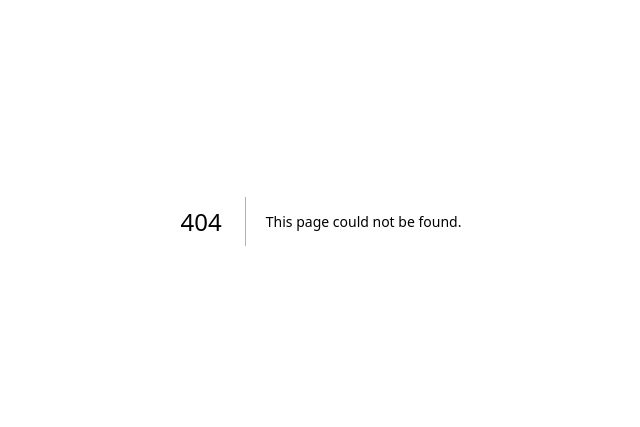
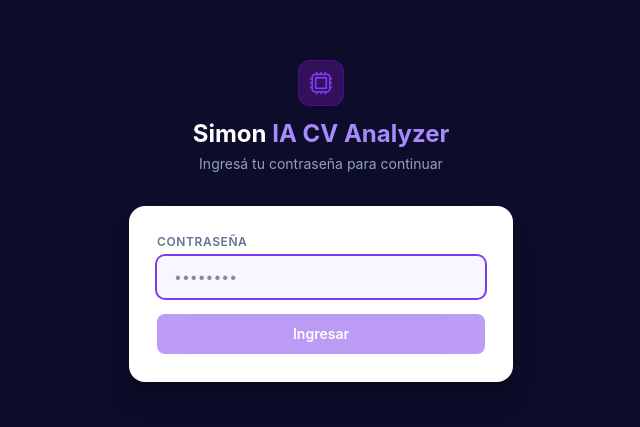
Before and after one commit to diegoo2182-del/simon-ia-cv-analyzer, a Next.js app: page /login in a window 1280 px wide. Before the commit this address had no page. Shown: the part 179-606 px from the top of the page, without its empty margins (319-959 px from the left). Built offline with nearby package versions, Linux system fonts and the light colour scheme.

Commit message:
Add password authentication with session cookies

```diff
--- /dev/null
+++ b/src/app/api/auth/login/route.ts
@@ -0,0 +1,34 @@
+import { NextRequest, NextResponse } from 'next/server';
+import { createSessionToken, SESSION_COOKIE, SESSION_TTL_MS } from '@/lib/session';
+
+export const runtime = 'nodejs';
+
+export async function POST(req: NextRequest) {
+  try {
+    const { password } = await req.json();
+    const appPassword = process.env.APP_PASSWORD;
+
+    if (!appPassword) {
+      return NextResponse.json({ success: false, error: 'Servidor mal configurado.' }, { status: 500 });
+    }
+
+    if (!password || password !== appPassword) {
+      return NextResponse.json({ success: false, error: 'Contraseña incorrecta.' }, { status: 401 });
+    }
+
+    const token = createSessionToken();
+    const res = NextResponse.json({ success: true });
+
+    res.cookies.set(SESSION_COOKIE, token, {
+      httpOnly: true,
+      secure: process.env.NODE_ENV === 'production',
+      sameSite: 'lax',
+      maxAge: SESSION_TTL_MS / 1000,
+      path: '/',
+    });
+
+    return res;
+  } catch {
+    return NextResponse.json({ success: false, error: 'Error al procesar la solicitud.' }, { status: 400 });
+  }
+}
--- /dev/null
+++ b/src/app/api/auth/logout/route.ts
@@ -0,0 +1,10 @@
+import { NextResponse } from 'next/server';
+import { SESSION_COOKIE } from '@/lib/session';
+
+export const runtime = 'nodejs';
+
+export async function POST() {
+  const res = NextResponse.json({ success: true });
+  res.cookies.delete(SESSION_COOKIE);
+  return res;
+}
--- /dev/null
+++ b/src/app/login/page.tsx
@@ -0,0 +1,93 @@
+'use client';
+
+import { useState } from 'react';
+import { useRouter } from 'next/navigation';
+
+export default function LoginPage() {
+  const [password, setPassword] = useState('');
+  const [error, setError] = useState<string | null>(null);
+  const [loading, setLoading] = useState(false);
+  const router = useRouter();
+
+  const handleSubmit = async (e: React.FormEvent) => {
+    e.preventDefault();
+    setLoading(true);
+    setError(null);
+
+    try {
+      const res = await fetch('/api/auth/login', {
+        method: 'POST',
+        headers: { 'Content-Type': 'application/json' },
+        body: JSON.stringify({ password }),
+      });
+      const data = await res.json();
+      if (!res.ok || !data.success) {
+        setError(data.error ?? 'Error al iniciar sesión');
+        return;
+      }
+      router.push('/');
+      router.refresh();
+    } catch {
+      setError('Error de conexión. Intentá de nuevo.');
+    } finally {
+      setLoading(false);
+    }
+  };
+
+  return (
+    <div className="min-h-screen bg-[#0d0d2b] flex items-center justify-center px-4">
+      <div className="w-full max-w-sm">
+
+        {/* Logo */}
+        <div className="text-center mb-8">
+          <div className="inline-flex items-center gap-3 mb-3">
+            <div className="p-2 rounded-xl bg-purple-900/50 border border-purple-700/40">
+              <svg className="w-7 h-7 text-[#7c3aed]" fill="none" viewBox="0 0 24 24" stroke="currentColor" strokeWidth={1.5}>
+                <path strokeLinecap="round" strokeLinejoin="round" d="M8.25 3v1.5M4.5 8.25H3m18 0h-1.5M4.5 12H3m18 0h-1.5m-15 3.75H3m18 0h-1.5M8.25 19.5V21M12 3v1.5m0 15V21m3.75-18v1.5m0 15V21m-9-1.5h10.5a2.25 2.25 0 002.25-2.25V6.75a2.25 2.25 0 00-2.25-2.25H6.75A2.25 2.25 0 004.5 6.75v10.5a2.25 2.25 0 002.25 2.25zm.75-12h9v9h-9v-9z" />
+              </svg>
+            </div>
+          </div>
+          <h1 className="text-2xl font-bold text-white">
+            Simon <span className="text-[#a78bfa]">IA CV Analyzer</span>
+          </h1>
+          <p className="text-slate-400 text-sm mt-1">Ingresá tu contraseña para continuar</p>
+        </div>
+
+        {/* Form */}
+        <form onSubmit={handleSubmit} className="bg-white rounded-2xl p-7 shadow-xl shadow-black/30">
+          <div className="space-y-4">
+            <div>
+              <label className="block text-xs font-semibold text-slate-500 uppercase tracking-wider mb-1.5">
+                Contraseña
+              </label>
+              <input
+                type="password"
+                value={password}
+                onChange={e => setPassword(e.target.value)}
+                placeholder="••••••••"
+                required
+                autoFocus
+                className="w-full px-4 py-2.5 rounded-lg border border-[#e8e4f0] bg-[#f8f7ff] text-[#1a1a3e] text-sm focus:outline-none focus:ring-2 focus:ring-[#7c3aed] focus:border-transparent transition"
+              />
+            </div>
+
+            {error && (
+              <div className="rounded-lg border border-red-200 bg-red-50 px-3 py-2 text-xs text-red-600 flex items-center gap-1.5">
+                <span>⚠</span>{error}
+              </div>
+            )}
+
+            <button
+              type="submit"
+              disabled={loading || !password}
+              className="w-full py-2.5 rounded-lg bg-[#7c3aed] hover:bg-[#6d28d9] text-white text-sm font-semibold transition-colors disabled:opacity-50 disabled:cursor-not-allowed"
+            >
+              {loading ? 'Verificando...' : 'Ingresar'}
+            </button>
+          </div>
+        </form>
+
+      </div>
+    </div>
+  );
+}
--- /dev/null
+++ b/src/lib/session.ts
@@ -0,0 +1,26 @@
+import { createHmac } from 'crypto';
+
+const SESSION_COOKIE = 'simon_session';
+const SESSION_TTL_MS = 8 * 60 * 60 * 1000; // 8 horas
+
+function sign(payload: string): string {
+  const secret = process.env.AUTH_SECRET ?? 'fallback-secret';
+  return createHmac('sha256', secret).update(payload).digest('hex');
+}
+
+export function createSessionToken(): string {
+  const expires = Date.now() + SESSION_TTL_MS;
+  const payload = String(expires);
+  const sig = sign(payload);
+  return `${payload}.${sig}`;
+}
+
+export function verifySessionToken(token: string): boolean {
+  const parts = token.split('.');
+  if (parts.length !== 2) return false;
+  const [payload, sig] = parts;
+  if (sign(payload) !== sig) return false;
+  return Date.now() < Number(payload);
+}
+
+export { SESSION_COOKIE, SESSION_TTL_MS };
--- a/src/middleware.ts
+++ b/src/middleware.ts
@@ -1,4 +1,5 @@
 import { NextRequest, NextResponse } from 'next/server';
+import { verifySessionToken, SESSION_COOKIE } from '@/lib/session';
 
 const ALLOWED_ORIGINS = [
   'https://simon-ia-cv-analyzer.vercel.app',
@@ -6,15 +7,20 @@ const ALLOWED_ORIGINS = [
   'http://localhost:3001',
 ];
 
+const PUBLIC_PATHS = ['/login', '/api/auth/login'];
+
 export function middleware(req: NextRequest) {
   const { pathname } = req.nextUrl;
 
-  // Solo aplica a rutas API
-  if (!pathname.startsWith('/api/')) return NextResponse.next();
+  // Rutas públicas — no requieren auth
+  if (PUBLIC_PATHS.some(p => pathname.startsWith(p))) {
+    return NextResponse.next();
+  }
 
+  // CORS para rutas API
+  if (pathname.startsWith('/api/')) {
     const origin = req.headers.get('origin');
 
-  // Preflight OPTIONS
     if (req.method === 'OPTIONS') {
       const res = new NextResponse(null, { status: 204 });
       if (origin && ALLOWED_ORIGINS.includes(origin)) {
@@ -26,17 +32,30 @@ export function middleware(req: NextRequest) {
       return res;
     }
 
-  // Bloquear origen desconocido (solo si viene con origin header — requests del browser)
     if (origin && !ALLOWED_ORIGINS.includes(origin)) {
-    return NextResponse.json(
-      { success: false, error: 'Origen no permitido.' },
-      { status: 403 }
-    );
+      return NextResponse.json({ success: false, error: 'Origen no permitido.' }, { status: 403 });
+    }
+
+    // Auth check para APIs
+    const token = req.cookies.get(SESSION_COOKIE)?.value;
+    if (!token || !verifySessionToken(token)) {
+      return NextResponse.json({ success: false, error: 'No autenticado.' }, { status: 401 });
+    }
+
+    return NextResponse.next();
+  }
+
+  // Auth check para páginas
+  const token = req.cookies.get(SESSION_COOKIE)?.value;
+  if (!token || !verifySessionToken(token)) {
+    const loginUrl = new URL('/login', req.url);
+    loginUrl.searchParams.set('from', pathname);
+    return NextResponse.redirect(loginUrl);
   }
 
   return NextResponse.next();
 }
 
 export const config = {
-  matcher: '/api/:path*',
+  matcher: ['/((?!_next/static|_next/image|favicon.ico).*)'],
 };
```
Lines whose indentation alone changed are shown as unchanged.
